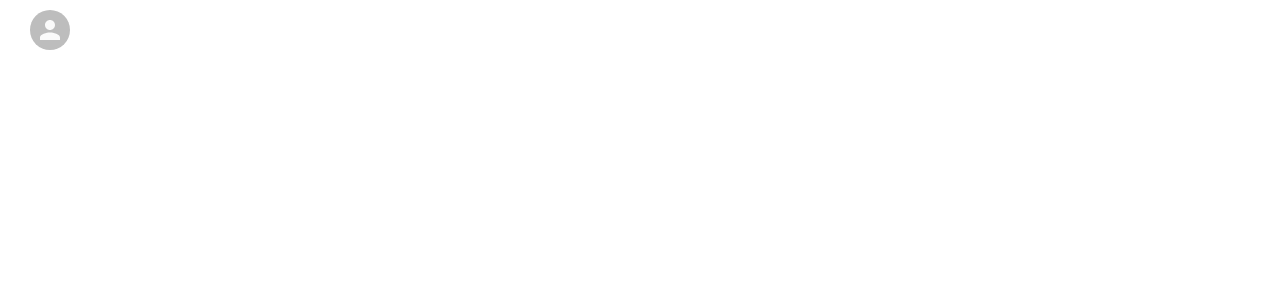
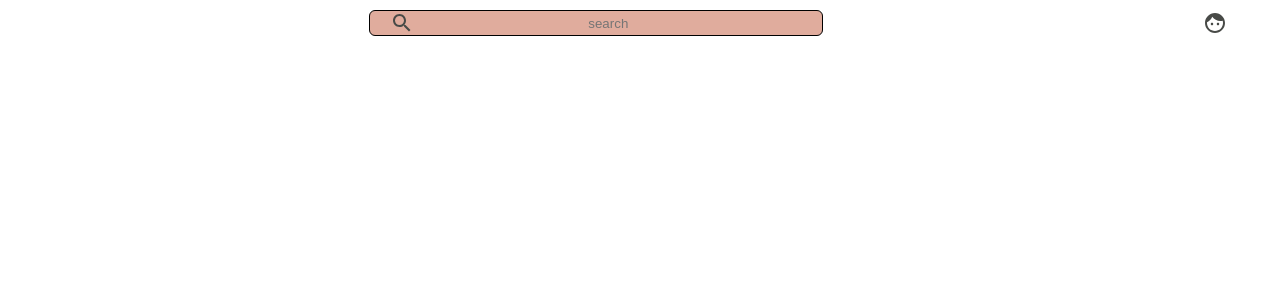
Before and after one commit to aleksnunez/teachtalk, a React (Create React App) app: page / in a window 1280 px wide. Shown: the top 300 px of the page. Built offline with nearby package versions, Linux system fonts and the light colour scheme.

Commit message:
move css from Header to header.style

```diff
--- a/src/components/Header.js
+++ b/src/components/Header.js
@@ -1,48 +1,30 @@
 import React from 'react'
-import styled from 'styled-components'
-import { Avatar } from "@material-ui/core"
+import SearchIcon from '@material-ui/icons/Search';
 
-function Header() {
+import {HeaderLeft,
+    HeaderRight,
+    HeaderContainer,
+    HeaderAvatar,
+    HeaderSearch} from './header.style'
+
+const Header = () => {
     return (
         <HeaderContainer>
-            {/* Header Left */}
             <HeaderLeft>
+         {/* TODO: create custom svg logo */}
+            </HeaderLeft>
+            <HeaderSearch>
+                <SearchIcon />
+                <input placeholder='search' />
+            </HeaderSearch>
+            <HeaderRight>
                 <HeaderAvatar // TODO: add on click
                 />
-            </HeaderLeft>
-            {/* Header Search */}
-
-            {/* Header Right */}
-
+                </HeaderRight>
         </HeaderContainer>
     )
 }
 
-export default Header
+export default Header;
 
 // Todo
-const HeaderContainer = styled.div`
-    display: flex;
-    position: fixed;
-    width: 100%;
-    align-items: center;
-    justify-content: space-between;
-    padding: 10px;
-    background-color: var(--teach-color);
-`
-
-const HeaderLeft = styled.div`
-    flex: 0.3;
-    display: flex;
-    align-items: center;
-    margin-left: 20px;
-`
-
-const HeaderAvatar = styled(Avatar)`
-    cursor: pointer;
-
-    :hover {
-        opacity: 0.7;
-    }
-
-`
```
